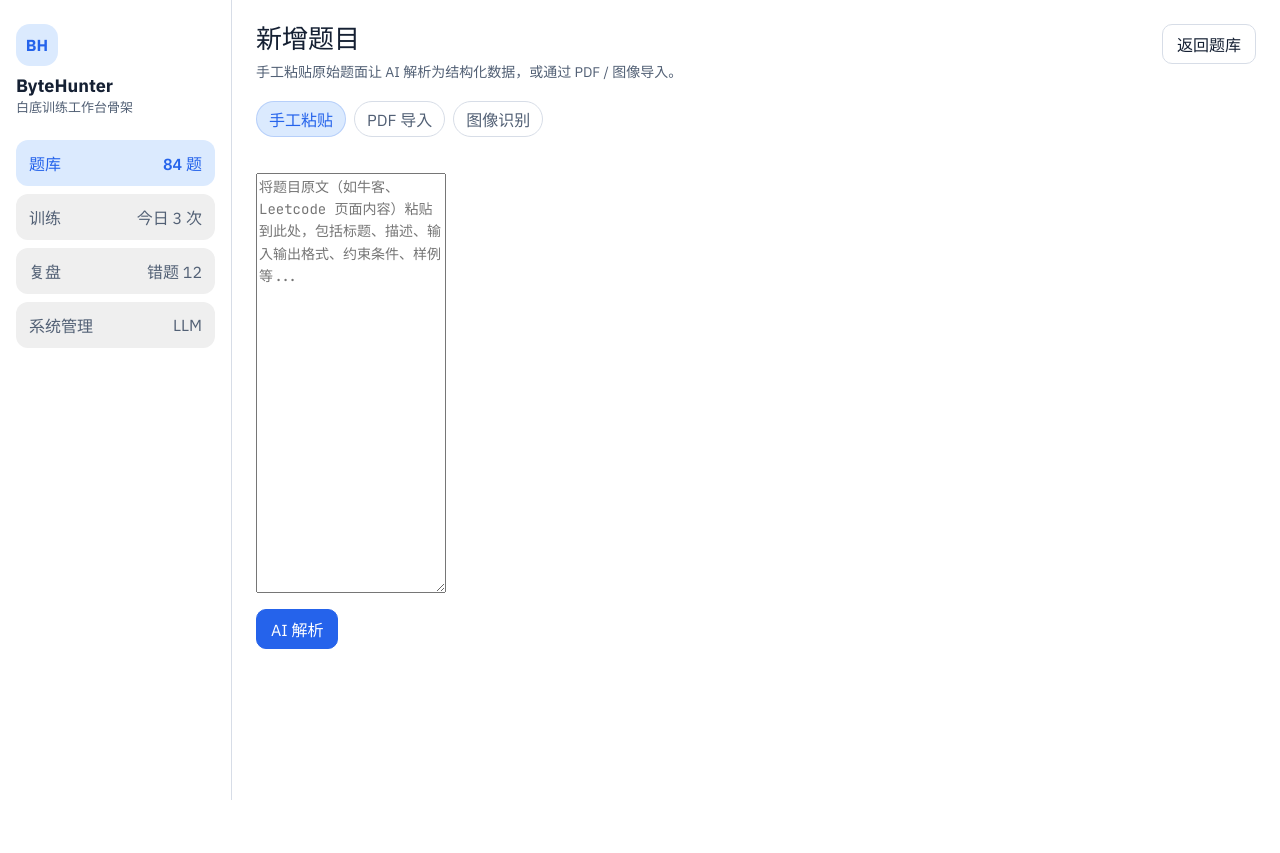
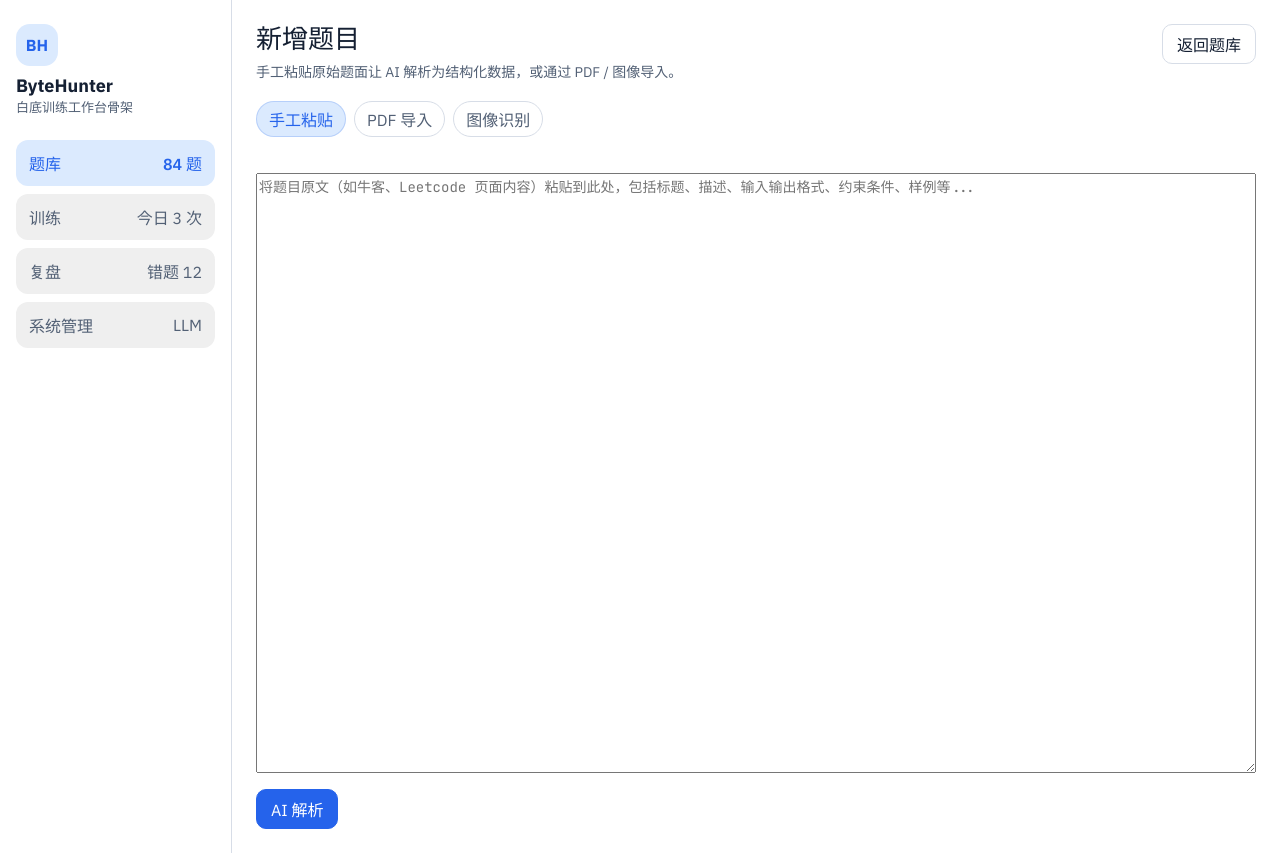
Before and after one commit to TheoEquity/AlgoMentor, a React (Vite) app in the folder frontend/: page /library in a window 1280 px wide. Both pictures are taken after a click on the button "新增题目". Before the commit the page ends 800 px from the top, so only its background shows below. Built offline with nearby package versions, Linux system fonts and the light colour scheme; no server answers.

Commit message:
style: 粘贴框加宽到600px高，添加显式width:100% Co-authored-by: monkeycode-ai <monkeycode-ai@chaitin.com>

```diff
--- a/frontend/src/index.css
+++ b/frontend/src/index.css
@@ -835,7 +835,8 @@ a {
 }
 
 .parse-textarea {
-  min-height: 420px;
+  width: 100%;
+  min-height: 600px;
   font-family: var(--font-mono, 'SF Mono', 'Fira Code', monospace);
   font-size: 0.875rem;
   line-height: 1.6;
```
